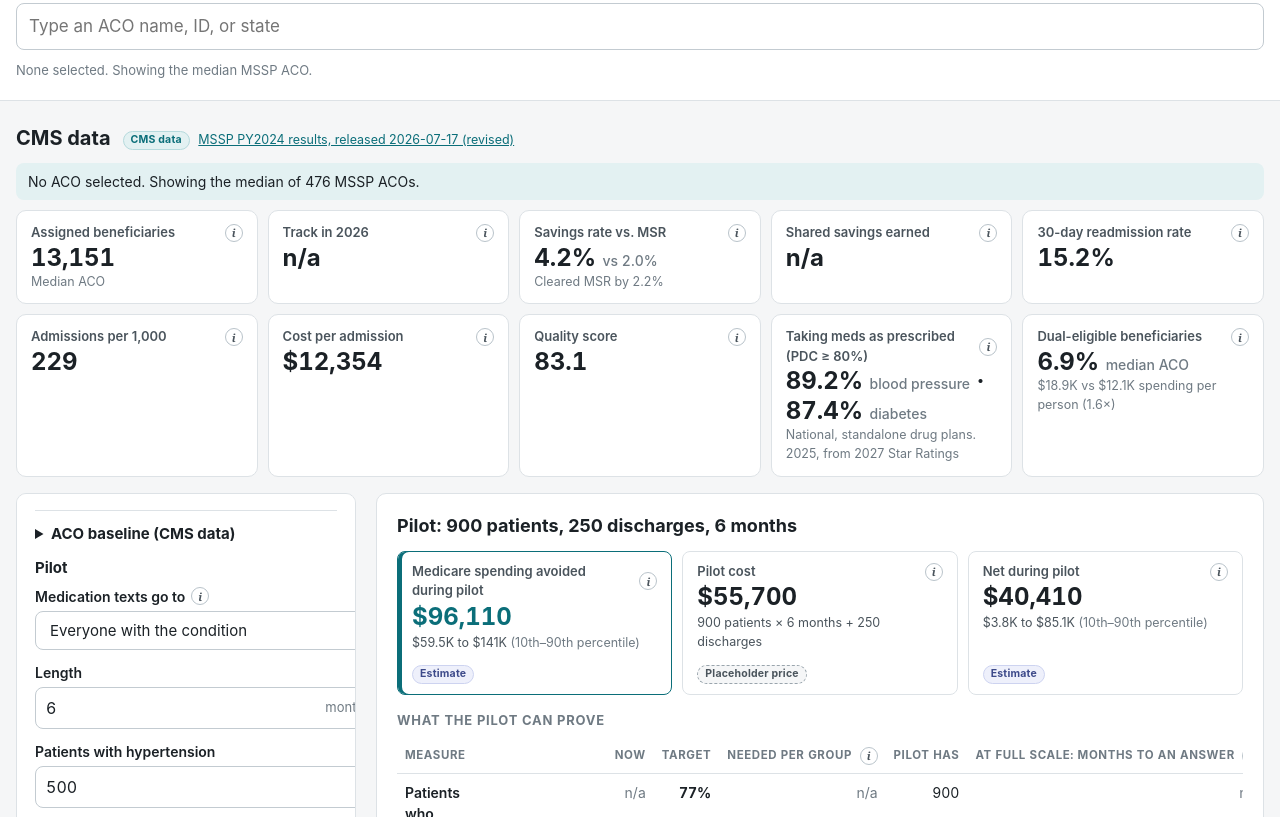
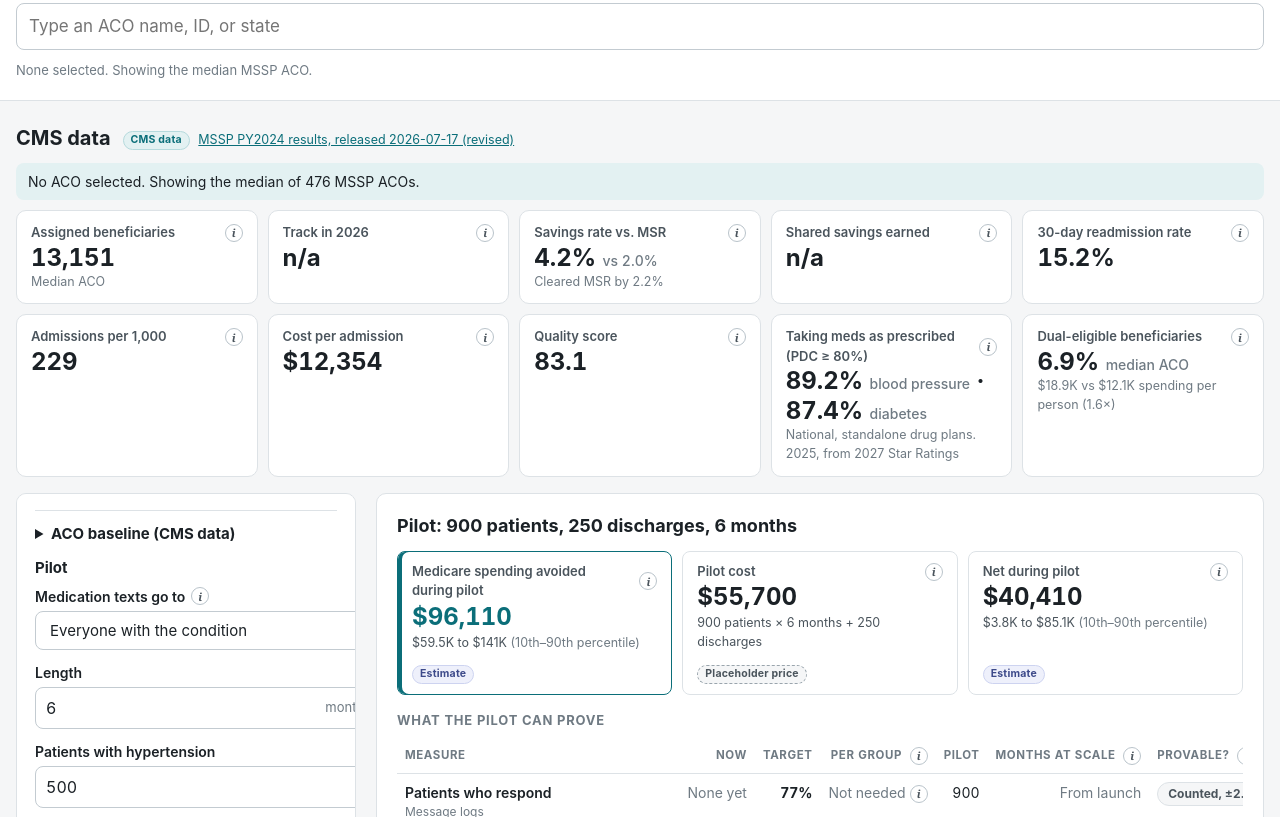
Before and after one commit to robtheducky/florence-roi, a website: page index.html in a window 1280 px wide. Shown: the part 94-911 px from the top of the page. Drawn offline with Linux system fonts and the light colour scheme.

Commit message:
Explain counted pilot measures instead of showing n/a
Counted measures (response, follow-up completion) have no pre-program
baseline and need no comparison group; show that, plus their 95% margin of
error at the pilot size. Shorter scorecard headers.

Co-Authored-By: Claude Opus 5.5 (1M context) <noreply@anthropic.com>

```diff
--- a/build.html
+++ b/build.html
@@ -7,7 +7,7 @@
   <meta name="description" content="Independent prototype: what it takes for a Medicare ACO to build its own two-way SMS care program on AWS, and what skipping steps does to the intervention.">
   <link rel="stylesheet" href="css/styles.css">
   <!-- importmap:start -->
-  <script type="importmap">{"imports":{"./js/app.js":"./js/app.js?v=ed23c9a5b8","./js/assumptions.js":"./js/assumptions.js?v=2655af12b7","./js/build-app.js":"./js/build-app.js?v=8d64bc473d","./js/build/data.js":"./js/build/data.js?v=248e784724","./js/config.js":"./js/config.js?v=367bc76bf3","./js/format.js":"./js/format.js?v=701208fddc","./js/model/aco.js":"./js/model/aco.js?v=b3774c4586","./js/model/build.js":"./js/model/build.js?v=5fd7043275","./js/model/core.js":"./js/model/core.js?v=ad81c749cf","./js/model/study.js":"./js/model/study.js?v=44b2100e52","./js/ui.js":"./js/ui.js?v=808a59d521"}}</script>
+  <script type="importmap">{"imports":{"./js/app.js":"./js/app.js?v=a9463ebd5f","./js/assumptions.js":"./js/assumptions.js?v=2655af12b7","./js/build-app.js":"./js/build-app.js?v=8d64bc473d","./js/build/data.js":"./js/build/data.js?v=248e784724","./js/config.js":"./js/config.js?v=367bc76bf3","./js/format.js":"./js/format.js?v=701208fddc","./js/model/aco.js":"./js/model/aco.js?v=b3774c4586","./js/model/build.js":"./js/model/build.js?v=5fd7043275","./js/model/core.js":"./js/model/core.js?v=ad81c749cf","./js/model/study.js":"./js/model/study.js?v=44b2100e52","./js/ui.js":"./js/ui.js?v=808a59d521"}}</script>
   <!-- importmap:end -->
 </head>
 <body>
--- a/css/styles.css
+++ b/css/styles.css
@@ -157,8 +157,9 @@ h1 { margin: 0; font-size: 24px; line-height: 1.2; }
 .data-table .num { text-align: right; white-space: nowrap; font-variant-numeric: tabular-nums; }
 .data-table .strong { font-weight: 700; }
 .row-sub { font-weight: 400; font-size: 12px; color: var(--ink-3); }
-.scorecard { min-width: 620px; }
-.pill { display: inline-block; font-size: 12px; font-weight: 700; padding: 2px 10px; border-radius: 99px; }
+.scorecard { min-width: 720px; }
+.scorecard tbody th { min-width: 200px; }
+.pill { display: inline-block; font-size: 12px; font-weight: 700; padding: 2px 10px; border-radius: 99px; white-space: nowrap; }
 .pill-yes { background: var(--accent); color: #fff; }
 .pill-no { background: #f6e3df; color: var(--neg); border: 1px solid #e7b9ae; }
 .pill-direct { background: var(--bg); color: var(--ink-2); border: 1px solid var(--line); }
--- a/index.html
+++ b/index.html
@@ -7,7 +7,7 @@
   <meta name="description" content="Independent prototype: Medicare ACO baseline from CMS data, a pilot plan for two-way SMS care, and the range of outcomes at scale.">
   <link rel="stylesheet" href="css/styles.css">
   <!-- importmap:start -->
-  <script type="importmap">{"imports":{"./js/app.js":"./js/app.js?v=ed23c9a5b8","./js/assumptions.js":"./js/assumptions.js?v=2655af12b7","./js/build-app.js":"./js/build-app.js?v=8d64bc473d","./js/build/data.js":"./js/build/data.js?v=248e784724","./js/config.js":"./js/config.js?v=367bc76bf3","./js/format.js":"./js/format.js?v=701208fddc","./js/model/aco.js":"./js/model/aco.js?v=b3774c4586","./js/model/build.js":"./js/model/build.js?v=5fd7043275","./js/model/core.js":"./js/model/core.js?v=ad81c749cf","./js/model/study.js":"./js/model/study.js?v=44b2100e52","./js/ui.js":"./js/ui.js?v=808a59d521"}}</script>
+  <script type="importmap">{"imports":{"./js/app.js":"./js/app.js?v=a9463ebd5f","./js/assumptions.js":"./js/assumptions.js?v=2655af12b7","./js/build-app.js":"./js/build-app.js?v=8d64bc473d","./js/build/data.js":"./js/build/data.js?v=248e784724","./js/config.js":"./js/config.js?v=367bc76bf3","./js/format.js":"./js/format.js?v=701208fddc","./js/model/aco.js":"./js/model/aco.js?v=b3774c4586","./js/model/build.js":"./js/model/build.js?v=5fd7043275","./js/model/core.js":"./js/model/core.js?v=ad81c749cf","./js/model/study.js":"./js/model/study.js?v=44b2100e52","./js/ui.js":"./js/ui.js?v=808a59d521"}}</script>
   <!-- importmap:end -->
 </head>
 <body>
@@ -89,6 +89,6 @@
     <div class="wrap" id="footer"></div>
   </footer>
 
-  <script type="module" src="js/app.js?v=ed23c9a5b8"></script>
+  <script type="module" src="js/app.js?v=a9463ebd5f"></script>
 </body>
 </html>
--- a/js/app.js
+++ b/js/app.js
@@ -373,18 +373,18 @@ function renderPilot(r) {
   const nowTag = { adherence: state.values.targeting === 'gap' ? tag('assumption') : tag('cms'), readmit: readmitKnown ? tag('cms') : tag('median') };
   $('scorecard').innerHTML = `<thead><tr>
       <th scope="col">Measure</th><th scope="col" class="num">Now</th><th scope="col" class="num">Target</th>
-      <th scope="col" class="num">Needed per group ${info('Patients per group (program and comparison) to detect the target with 95% confidence and 80% power. Two-proportion z-test.', 'About needed per group')}</th>
-      <th scope="col" class="num">Pilot has</th>
-      <th scope="col" class="num">At full scale: months to an answer ${info(`Months of continuous enrollment at the ACO\u2019s full-scale volume, plus the measurement window and about ${STUDY.claimsLagMonths} months of claims lag. Assumes delivery never lapses.`, 'About months to an answer')}</th>
-      <th scope="col">Provable in pilot? ${info('<strong>Yes:</strong> pilot is large enough to show the effect.<br><strong>No:</strong> too small; treat as directional.<br><strong>Counted:</strong> measured directly, no comparison needed.', 'About provable')}</th></tr></thead>
+      <th scope="col" class="num">Per group ${info('Patients per group (program and comparison) to detect the target with 95% confidence and 80% power. Two-proportion z-test.', 'About needed per group')}</th>
+      <th scope="col" class="num">Pilot</th>
+      <th scope="col" class="num">Months at scale ${info(`Months of continuous enrollment at the ACO\u2019s full-scale volume, plus the measurement window and about ${STUDY.claimsLagMonths} months of claims lag. Assumes delivery never lapses.`, 'About months to an answer')}</th>
+      <th scope="col">Provable? ${info('<strong>Yes:</strong> pilot is large enough to show the effect.<br><strong>No:</strong> too small; treat as directional.<br><strong>Counted:</strong> measured directly, no comparison needed.', 'About provable')}</th></tr></thead>
     <tbody>${r.scorecard.map((row) => `<tr>
       <th scope="row">${esc(row.metric)}<div class="row-sub">${esc(row.measure)}</div></th>
-      <td class="num">${cell(row.baseline, row.format)} ${nowTag[row.id] ?? ''}</td>
+      <td class="num">${row.baseline === null ? '<span class="muted">None yet</span>' : `${cell(row.baseline, row.format)} ${nowTag[row.id] ?? ''}`}</td>
       <td class="num strong">${cell(row.target, row.format)}</td>
-      <td class="num">${row.required === null ? '<span class="muted">n/a</span>' : esc(fmt(row.required, 'number0'))}</td>
+      <td class="num">${row.required === null ? `<span class="muted">Not needed</span>${info(`Counted directly from the program, so there is no comparison group. With ${esc(fmt(row.have, 'number0'))} ${row.id === 'completion' ? 'discharges' : 'patients'}, a ${esc(fmt(row.target, 'percent0'))} rate is accurate to \u00b1${esc(fmt(1.96 * Math.sqrt((row.target * (1 - row.target)) / Math.max(1, row.have)), 'percent1'))} (95% confidence).`, 'About counted measures')}` : esc(fmt(row.required, 'number0'))}</td>
       <td class="num">${esc(fmt(row.have, 'number0'))}</td>
-      <td class="num">${study[row.id] ? (study[row.id].totalMonths === null ? 'Never' : esc(fmt(study[row.id].totalMonths, 'number0'))) : '<span class="muted">n/a</span>'}</td>
-      <td>${row.provable === null ? '<span class="pill pill-direct">Counted</span>' : row.provable ? '<span class="pill pill-yes">Yes</span>' : '<span class="pill pill-no">No</span>'}</td>
+      <td class="num">${study[row.id] ? (study[row.id].totalMonths === null ? 'Never' : esc(fmt(study[row.id].totalMonths, 'number0'))) : '<span class="muted">From launch</span>'}</td>
+      <td>${row.provable === null ? `<span class="pill pill-direct">Counted, \u00b1${esc(fmt(1.96 * Math.sqrt((row.target * (1 - row.target)) / Math.max(1, row.have)), 'percent1'))}</span>` : row.provable ? '<span class="pill pill-yes">Yes</span>' : '<span class="pill pill-no">No</span>'}</td>
     </tr>`).join('')}</tbody>`;
 }
 
```
